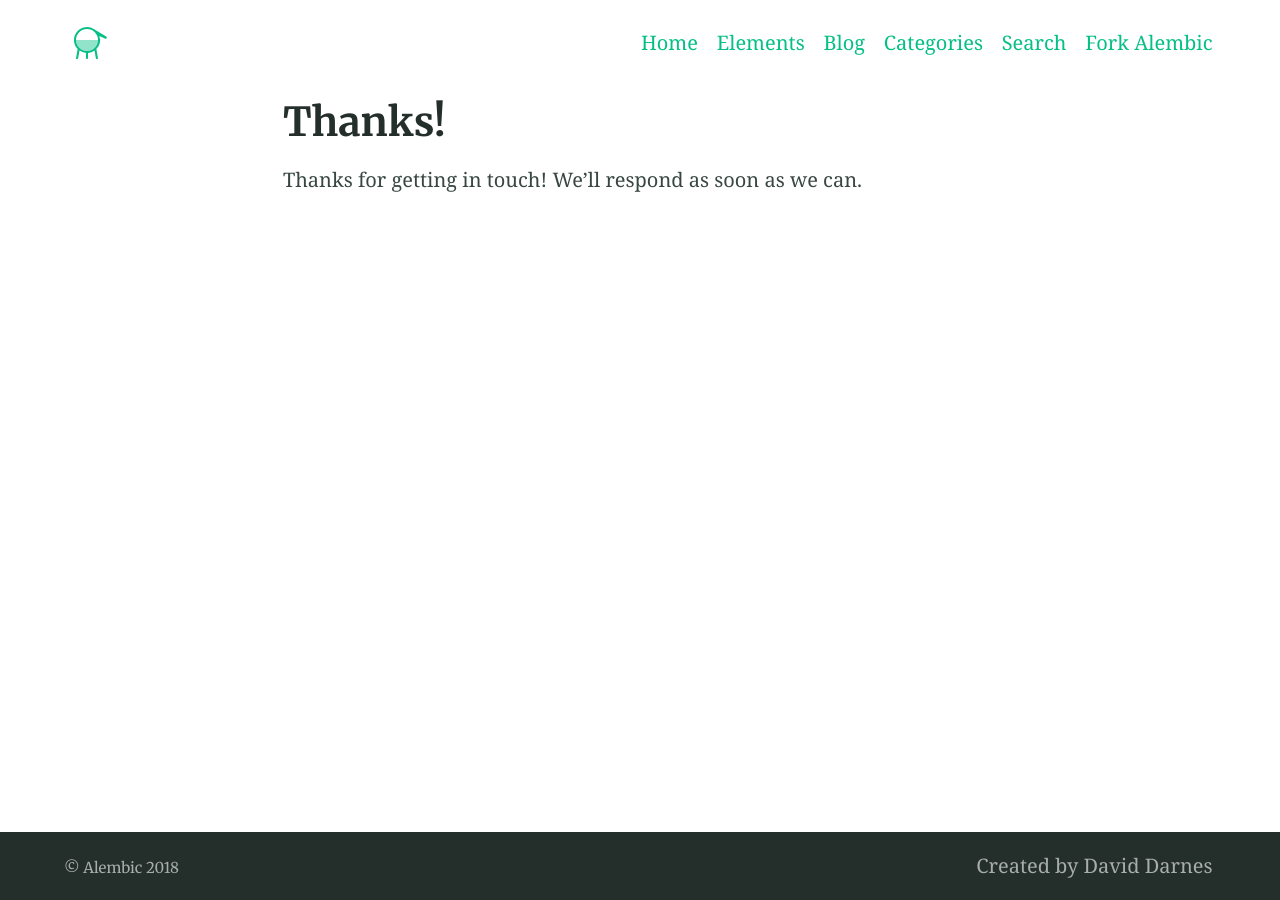
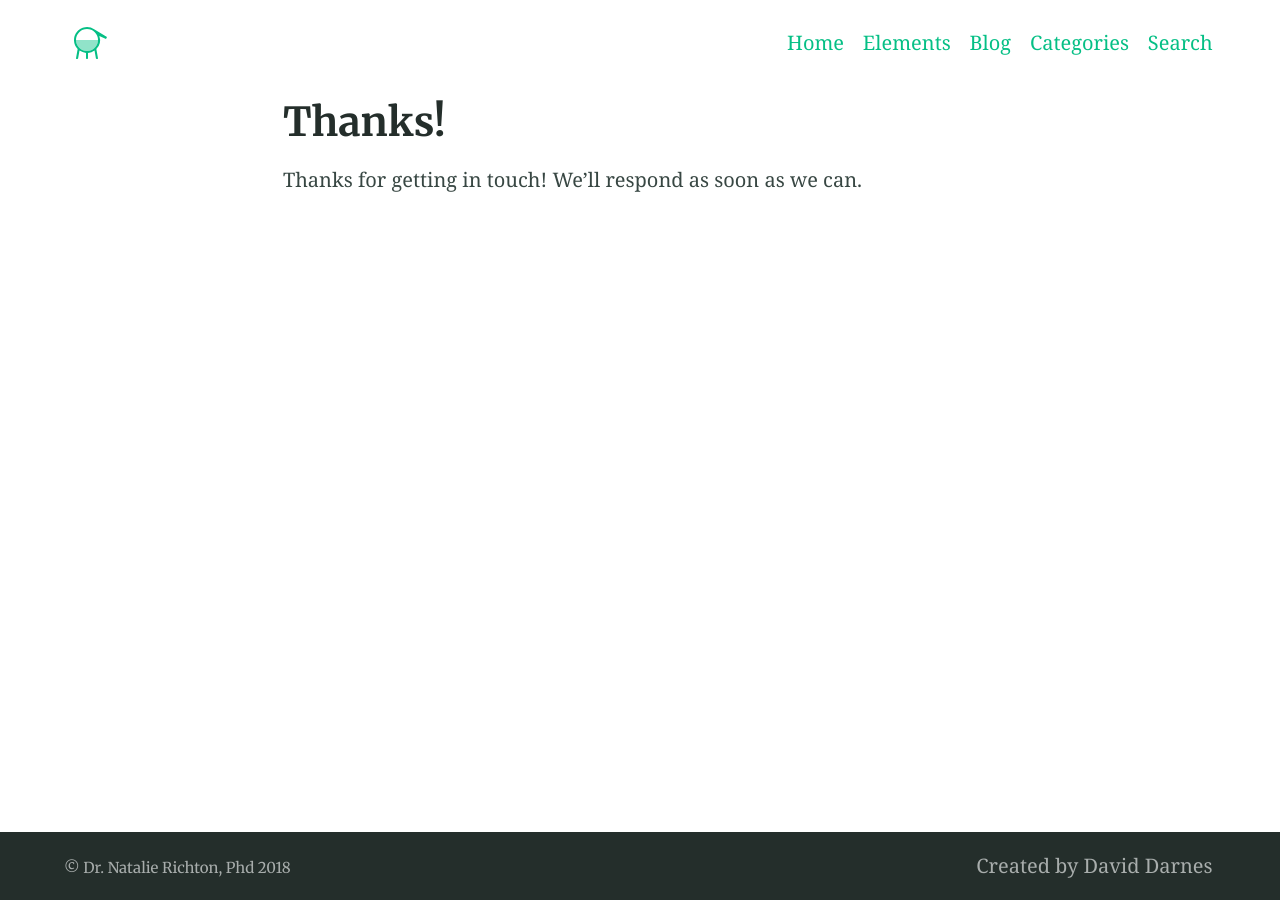
Before and after one commit to elirosen/natalie, a Jekyll site: the page built from thanks.md, in a window 1280 px wide. Built offline with Jekyll 4.4.1, drawn with Linux system fonts in a browser that asks for light colours; our own code applies the rules of GitHub Pages for plain Markdown files; part of the change alters nothing that is shown.

Commit message:
update config-yml
- title
- description
- url

```diff
--- a/_config.yml
+++ b/_config.yml
@@ -52,7 +52,7 @@ sass:
   style: compressed # Style compression
 permalink: pretty  # Permalink style (/YYYY/MM/DD/page-name/)
 excerpt_separator: <!-- more --> # Marks end of excerpt in posts
-timezone: Europe/London # Timezone for blog posts and alike
+timezone: USA/New York # Timezone for blog posts and alike
 
 # 5. Collections
 collections:
@@ -75,12 +75,12 @@ defaults:
 # 7. Site settings
 encoding: utf-8 # Make sure the encoding is right
 lang: en-GB # Set the site language
-title: "Alembic" # Site name or title, also used in jekyll-seo-tag
+title: "Dr. Natalie Richton, Phd" # Site name or title, also used in jekyll-seo-tag
 logo: "/assets/logo.svg" # Site logo, also used in jekyll-seo-tag
-description: "Alembic is a starting point for Jekyll projects. Rather than starting from scratch, this boilerplate is designed to get the ball rolling immediately" # Site description and default description, also used in jekyll-seo-tag
-url: "https://alembic.darn.es" # Site url, also used in jekyll-seo-tag
+description: "Dr. Natalie Richton is a psychologist that offers counseling services for adults and teens in New York and Connecticut. Dr. Natalie Richton specializes in treating anxiety, eating disorders and marital counseling." # Site description and default description, also used in jekyll-seo-tag
+url: "http://drnatalierichton.com" # Site url, also used in jekyll-seo-tag
 baseurl: ""
-repo: "https://github.com/daviddarnes/alembic"
+repo: ""
 email: "me@daviddarnes.com"
 # disqus: "alembic-1" # Blog post comments, uncomment the option and set the site ID from your Disqus account
 avatarurl: "https://www.gravatar.com/avatar/6c0377abcf4da91cdd35dea4554b2a4c" # Uses avatars for favicons to get multple sites, eg Gravatar, Twitter, GitHub
@@ -95,7 +95,6 @@ navigation_header:
   Blog: /blog/
   Categories: /categories/
   Search: /search/
-  Fork Alembic: https://github.com/daviddarnes/alembic
 
 navigation_footer:
   Created by David Darnes: https://darn.es
```
